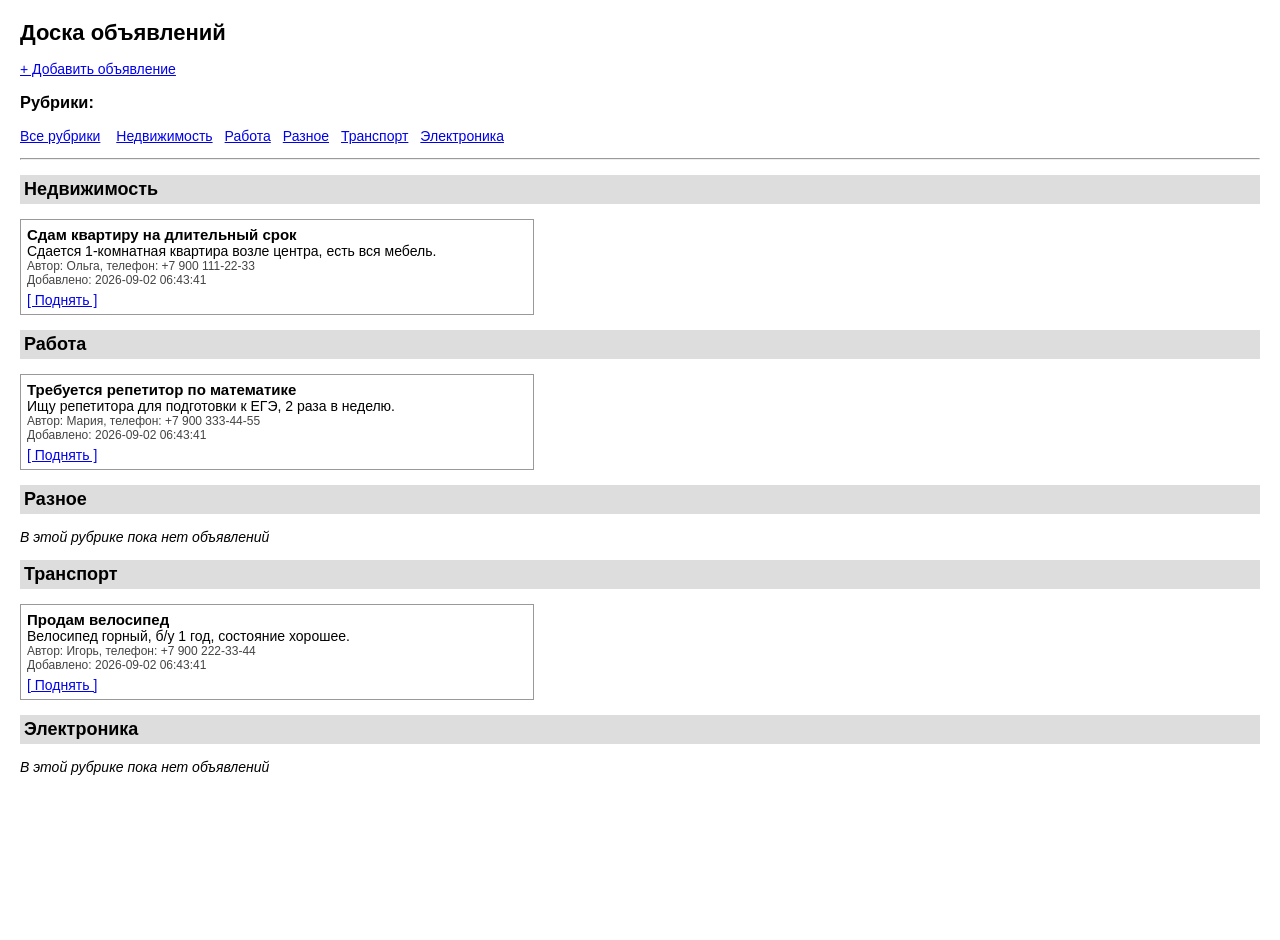
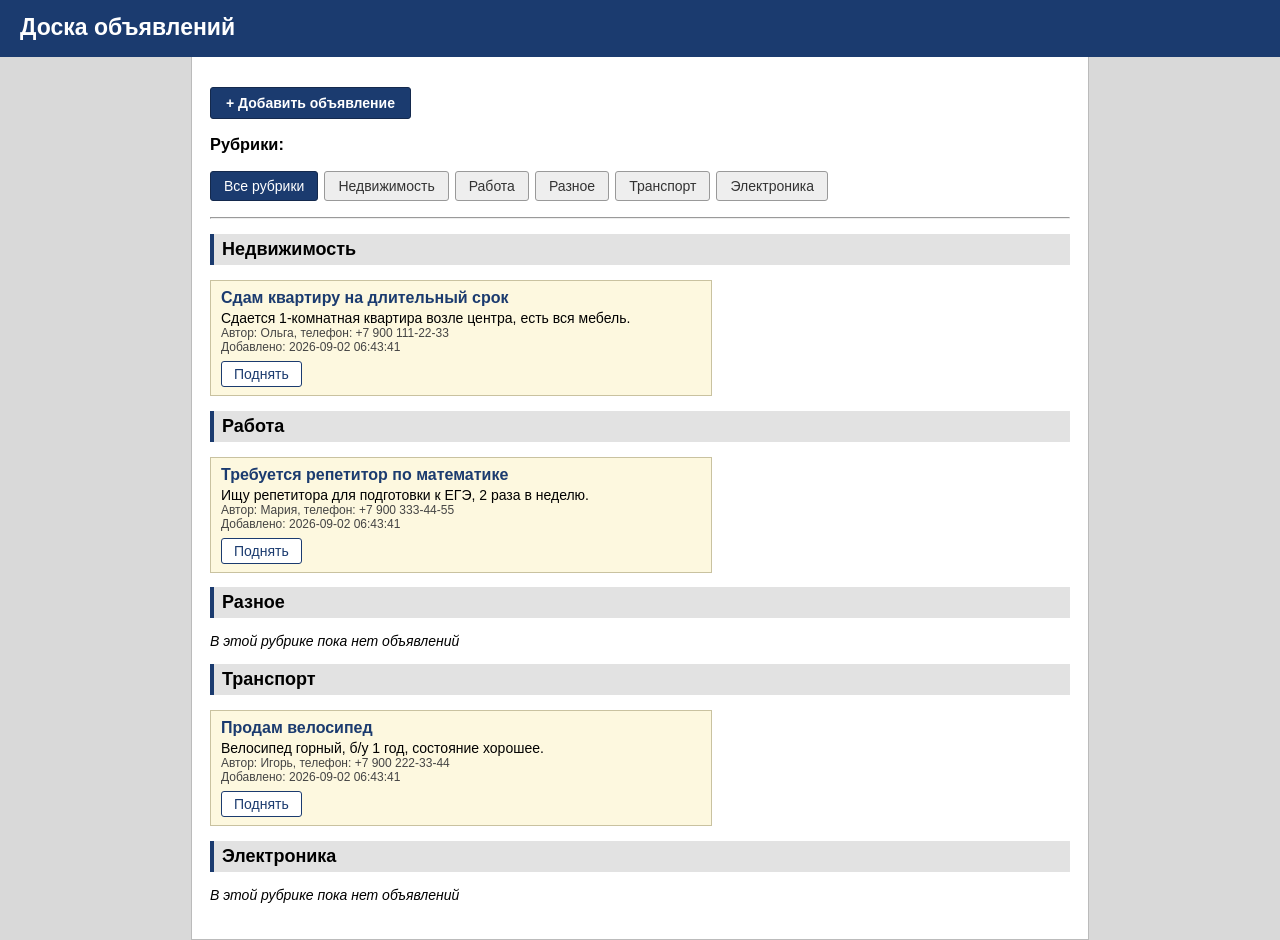
Before and after one commit to Zarvad23/kontrolnaya-mnogourovnevye, a PHP site: page / in a window 1280 px wide. Before the commit the page ends 775 px from the top, so only its background shows below. Run offline with PHP 8.4, Linux system fonts and the light colour scheme; data comes from the database, SQL or seed files in the repository.

Commit message:
Доработан интерфейс доски объявлений (стили, без изменения логики)
- шапка сайта сплошным цветом с белым заголовком
- меню рубрик оформлено как вкладки, активная рубрика подсвечивается
- ссылка "добавить объявление" и кнопка "поднять" оформлены как кнопки
- страница ограничена по ширине и отцентрирована
- блоки объявлений со светлым фоном и выделенным заголовком
- поля формы добавления объявления пошире, кнопка отправки заметнее
- добавлены скриншоты нового вида (code/screenshots) для сравнения со старым

Co-Authored-By: Claude Sonnet 5 <noreply@anthropic.com>

```diff
--- a/code/index.php
+++ b/code/index.php
@@ -17,10 +17,14 @@ if (isset($_GET['rubrika'])) {
 </head>
 <body>
 
-<h1>Доска объявлений</h1>
+<div class="shapka">
+    <h1>Доска объявлений</h1>
+</div>
+
+<div class="stranica">
 
 <p>
-    <a href="dobavit.php?rubrika=<?php echo $rubrika_vybrana; ?>">+ Добавить объявление</a>
+    <a class="knopka-dobavit" href="dobavit.php?rubrika=<?php echo $rubrika_vybrana; ?>">+ Добавить объявление</a>
 </p>
 
 <?php
@@ -32,12 +36,20 @@ if (isset($_GET['soobshenie'])) {
 
 <h3>Рубрики:</h3>
 <ul class="menu-rubrik">
-    <li><a href="index.php">Все рубрики</a></li>
     <?php
+    // если рубрика не выбрана - значит вкладка "все рубрики" сейчас активна
+    $klass_vseh = ($rubrika_vybrana == 0) ? "vkladka-aktivna" : "";
+    echo "<li><a class='" . $klass_vseh . "' href='index.php'>Все рубрики</a></li>";
+
     // достаем все рубрики чтобы построить меню сверху
     $zapros_rubrik_menu = mysqli_query($soedinenie, "SELECT * FROM rubriki ORDER BY nazvanie");
     while ($odna_rubrika = mysqli_fetch_assoc($zapros_rubrik_menu)) {
-        echo "<li><a href='index.php?rubrika=" . $odna_rubrika['id'] . "'>" . htmlspecialchars($odna_rubrika['nazvanie']) . "</a></li>";
+        // если это та рубрика которую выбрали - подсвечиваем вкладку
+        $klass_vkladki = "";
+        if ($odna_rubrika['id'] == $rubrika_vybrana) {
+            $klass_vkladki = "vkladka-aktivna";
+        }
+        echo "<li><a class='" . $klass_vkladki . "' href='index.php?rubrika=" . $odna_rubrika['id'] . "'>" . htmlspecialchars($odna_rubrika['nazvanie']) . "</a></li>";
     }
     ?>
 </ul>
@@ -91,7 +103,7 @@ while ($odna_rubrika = mysqli_fetch_assoc($zapros_rubrik)) {
         }
 
         if ($mozhno_podnyat) {
-            echo "<a class='knopka-podnyat' href='podnyat.php?id=" . $obyava['id'] . "'>[ Поднять ]</a>";
+            echo "<a class='knopka-podnyat' href='podnyat.php?id=" . $obyava['id'] . "'>Поднять</a>";
         } else {
             echo "<span class='seroe'>Уже поднимали недавно, попробуйте позже</span>";
         }
@@ -101,5 +113,7 @@ while ($odna_rubrika = mysqli_fetch_assoc($zapros_rubrik)) {
 }
 ?>
 
+</div>
+
 </body>
 </html>
--- a/code/style.css
+++ b/code/style.css
@@ -1,47 +1,113 @@
-/* простые стили для доски объявлений, без ничего лишнего */
+/* стили для доски объявлений */
+/* тут по-прежнему все просто, без фреймворков, просто чуть добавили цвета */
 
 body {
     font-family: Arial, sans-serif;
     font-size: 14px;
-    margin: 20px;
-    background-color: #ffffff;
+    margin: 0;
+    padding: 0;
+    background-color: #d9d9d9;
     color: #000000;
 }
 
-h1 {
-    font-size: 22px;
+/* шапка сайта - просто сплошной цвет и белый заголовок */
+.shapka {
+    background-color: #1b3b6f;
+    padding: 14px 20px 16px 20px;
+}
+
+.shapka h1 {
+    margin: 0;
+    color: #ffffff;
+    font-size: 23px;
+}
+
+/* основной блок страницы - ограничиваем по ширине и по центру */
+.stranica {
+    max-width: 860px;
+    margin: 0 auto;
+    background-color: #ffffff;
+    padding: 16px 18px 22px 18px;
+    border: 1px solid #bbbbbb;
+    border-top: none;
 }
 
 h2 {
     font-size: 18px;
-    background-color: #dddddd;
-    padding: 4px;
+    background-color: #e2e2e2;
+    padding: 5px 8px;
+    border-left: 4px solid #1b3b6f;
 }
 
 a {
-    color: #0000ee;
+    color: #1b3b6f;
 }
 
+/* кнопка "добавить объявление" */
+.knopka-dobavit {
+    display: inline-block;
+    background-color: #1b3b6f;
+    color: #ffffff !important;
+    padding: 7px 15px;
+    border: 1px solid #14294d;
+    border-radius: 3px;
+    text-decoration: none;
+    font-weight: bold;
+}
+
+.knopka-dobavit:hover {
+    background-color: #2a5090;
+}
+
+/* меню рубрик оформляем как вкладки */
 .menu-rubrik {
     padding-left: 0;
+    margin: 14px 0 10px 0;
 }
 
 .menu-rubrik li {
     display: inline;
-    margin-right: 12px;
+    margin-right: 6px;
     list-style: none;
 }
 
+.menu-rubrik a {
+    display: inline-block;
+    padding: 6px 13px;
+    background-color: #eeeeee;
+    border: 1px solid #999999;
+    border-radius: 3px;
+    color: #333333;
+    text-decoration: none;
+    margin-bottom: 6px;
+}
+
+.menu-rubrik a:hover {
+    background-color: #cfcfcf;
+}
+
+/* активная (выбранная сейчас) рубрика в меню */
+/* тут пишем селектор поточнее, а то она перебивалась стилем .menu-rubrik a выше */
+.menu-rubrik a.vkladka-aktivna, .menu-rubrik a.vkladka-aktivna:hover {
+    background-color: #1b3b6f;
+    color: #ffffff;
+    border-color: #14294d;
+}
+
+/* блок одного объявления */
 .obyava {
-    border: 1px solid #999999;
-    padding: 6px;
-    margin-bottom: 12px;
-    width: 500px;
+    background-color: #fdf8df;
+    border: 1px solid #c9c2a0;
+    padding: 8px 10px;
+    margin-bottom: 13px;
+    width: 480px;
 }
 
 .obyava-zagolovok {
     font-weight: bold;
-    font-size: 15px;
+    font-size: 16px;
+    color: #1b3b6f;
+    margin-bottom: 3px;
 }
 
 .obyava-info {
@@ -49,25 +115,72 @@ a {
     color: #444444;
 }
 
+/* кнопка "поднять" - тоже сделали как настоящую кнопку */
 .knopka-podnyat {
     display: inline-block;
-    margin-top: 5px;
+    margin-top: 7px;
+    padding: 4px 12px;
+    background-color: #ffffff;
+    border: 1px solid #1b3b6f;
+    border-radius: 3px;
+    color: #1b3b6f;
+    text-decoration: none;
 }
 
+.knopka-podnyat:hover {
+    background-color: #1b3b6f;
+    color: #ffffff;
+}
+
+/* серая надпись когда поднимать еще нельзя - тоже в виде "кнопки", но неактивной */
 .seroe {
-    color: gray;
+    display: inline-block;
+    margin-top: 7px;
+    padding: 4px 12px;
+    background-color: #eeeeee;
+    border: 1px solid #bbbbbb;
+    border-radius: 3px;
+    color: #888888;
     font-size: 12px;
 }
 
 .oshibka {
-    color: red;
+    color: #a00000;
+    font-weight: bold;
 }
 
 .soobshenie {
-    color: green;
+    color: #216b21;
     font-weight: bold;
 }
 
-table td {
-    padding: 4px;
+/* форма добавления объявления */
+.forma-dobavit td {
+    padding: 6px 8px 7px 0;
+    vertical-align: top;
 }
+
+.forma-dobavit input[type="text"],
+.forma-dobavit textarea,
+.forma-dobavit select {
+    width: 320px;
+    padding: 5px;
+    border: 1px solid #999999;
+    font-family: Arial, sans-serif;
+    font-size: 14px;
+}
+
+.forma-dobavit input[type="submit"] {
+    padding: 8px 20px;
+    background-color: #1b3b6f;
+    color: #ffffff;
+    border: 1px solid #14294d;
+    border-radius: 3px;
+    font-size: 14px;
+    font-weight: bold;
+    cursor: pointer;
+}
+
+.forma-dobavit input[type="submit"]:hover {
+    background-color: #2a5090;
+}
```
Also changed, not shown: code/dobavit.php (+8 -2 lines), 3 other files.
